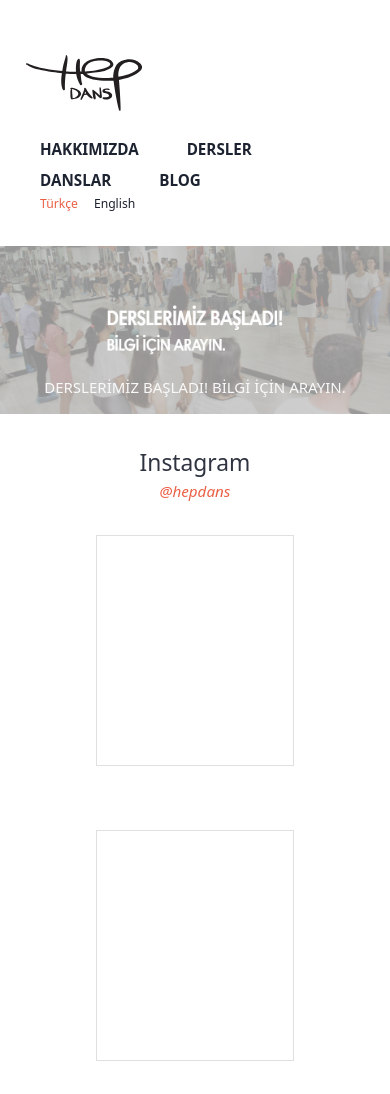
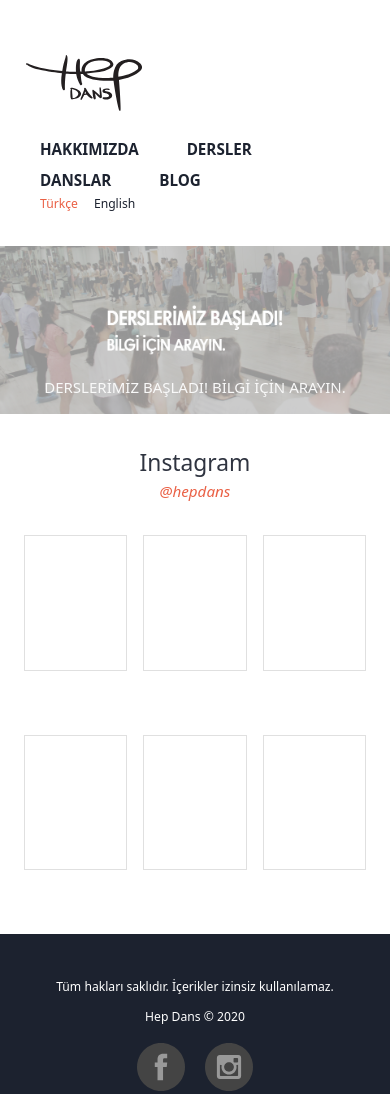
Before and after one commit to hepdans/hepdans.github.io, a plain HTML site: page index.html in a window 390 px wide. Shown: the top 1094 px of the page. Drawn offline with Linux system fonts and the light colour scheme; a script that the page names is missing.

Commit message:
Synchronized build

```diff
--- a/static/hepdans.css
+++ b/static/hepdans.css
@@ -1183,7 +1183,7 @@ main.page {
   .instagram-post {
     flex-basis: 100%;
     margin: var(--space-m) auto;
-    max-width: 60%;
+    max-width: 33.333%;
   }
 
   .instructor > * {
```
